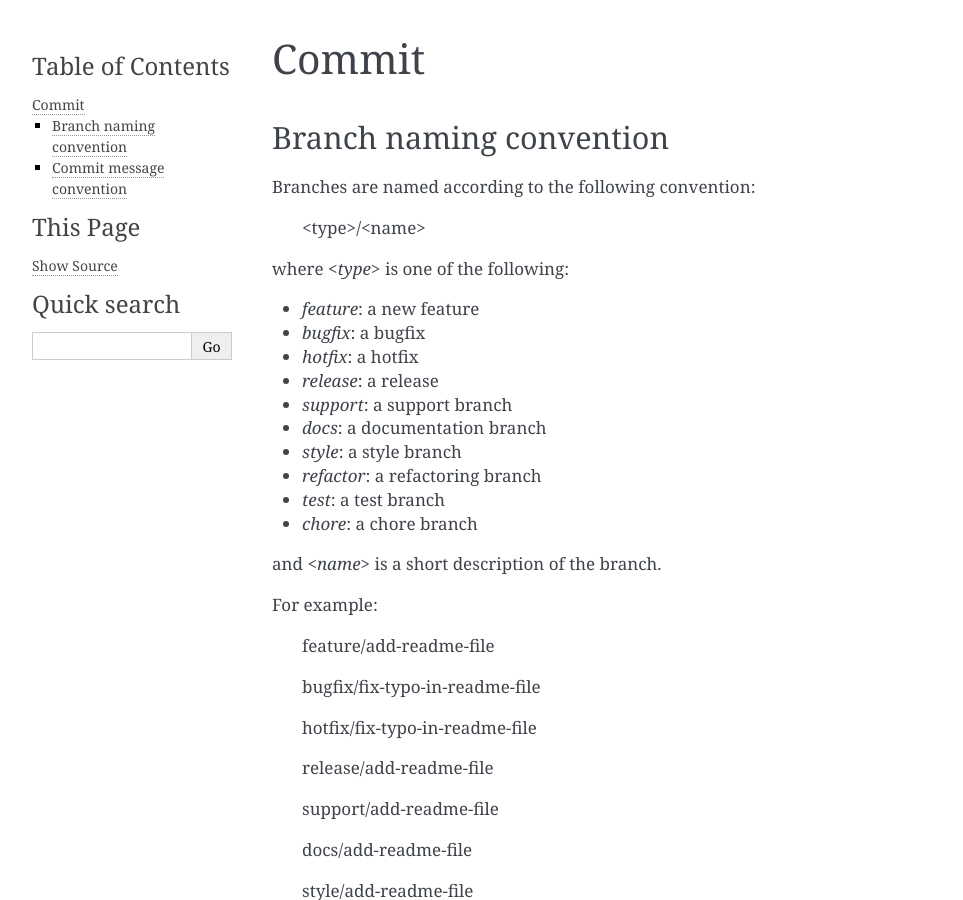
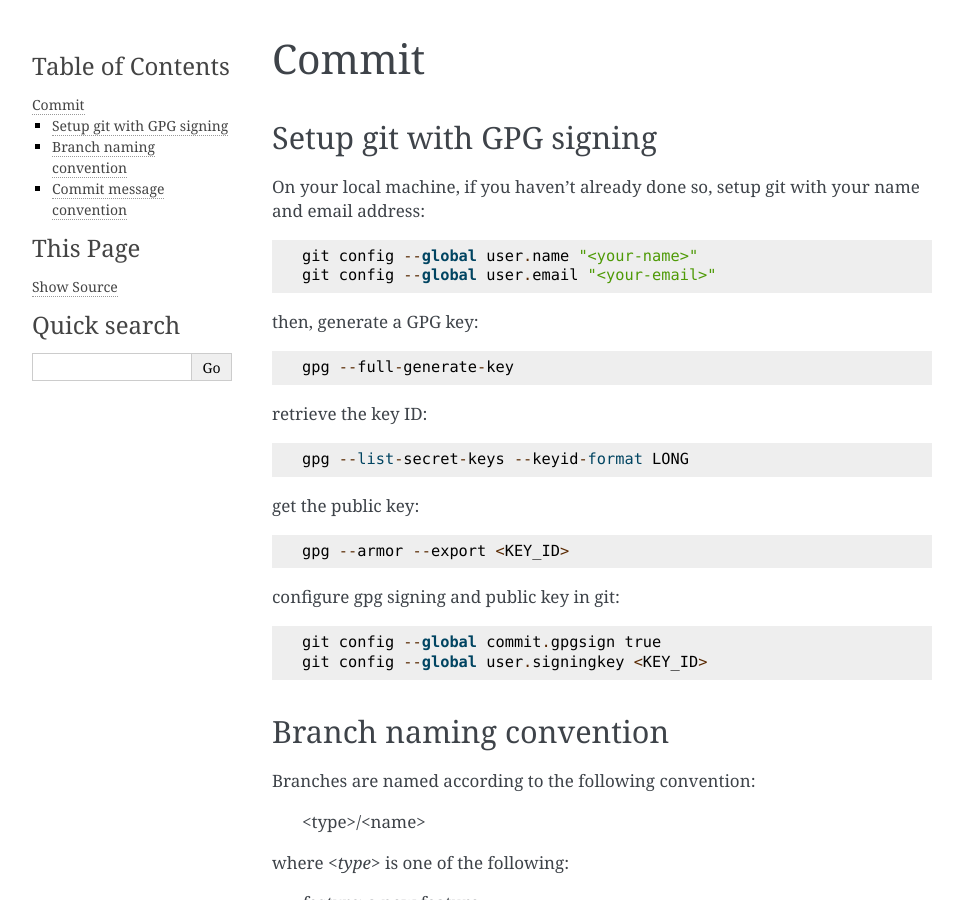
Before and after one commit to maferelo/solaris-server, a Sphinx documentation site: the page built from docs/contents/commit.rst, in a window 1280 px wide and 900 px high. Shown: the whole window, without its empty margins (148-1111 px from the left). Built offline with Sphinx 7.4.7, drawn with Linux system fonts in a browser that asks for light colours.

Commit message:
feat(docs): add GPG section to commit process

```diff
--- a/docs/contents/commit.rst
+++ b/docs/contents/commit.rst
@@ -1,5 +1,32 @@
 Commit
 ======================================================================
+
+Setup git with GPG signing
+----------------------------------------------------------------------
+
+On your local machine, if you haven't already done so, setup git with your name and email address::
+
+    git config --global user.name "<your-name>"
+    git config --global user.email "<your-email>"
+
+then, generate a GPG key::
+
+    gpg --full-generate-key
+
+retrieve the key ID::
+
+    gpg --list-secret-keys --keyid-format LONG
+
+get the public key::
+
+    gpg --armor --export <KEY_ID>
+
+configure gpg signing and public key in git::
+
+    git config --global commit.gpgsign true
+    git config --global user.signingkey <KEY_ID>
+
+
 
 Branch naming convention
 ----------------------------------------------------------------------
```
